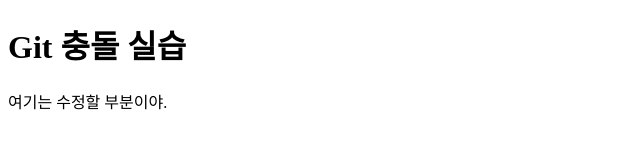
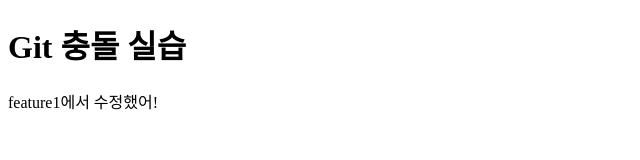
Before and after one commit to donghyun0707/conflict-test, a plain HTML site: page index.html in a window 1280 px wide. Shown: the full height of the page, 0-640 px from the left. Drawn offline with Linux system fonts and the light colour scheme.

Commit message:
feature1에서 문단 수정

```diff
--- a/index.html
+++ b/index.html
@@ -6,6 +6,6 @@
 </head>
 <body>
     <h1>Git 충돌 실습</h1>
-    <p>여기는 수정할 부분이야.</p>
+    <p>feature1에서 수정했어!</p>
 </body>
 </html>
```
